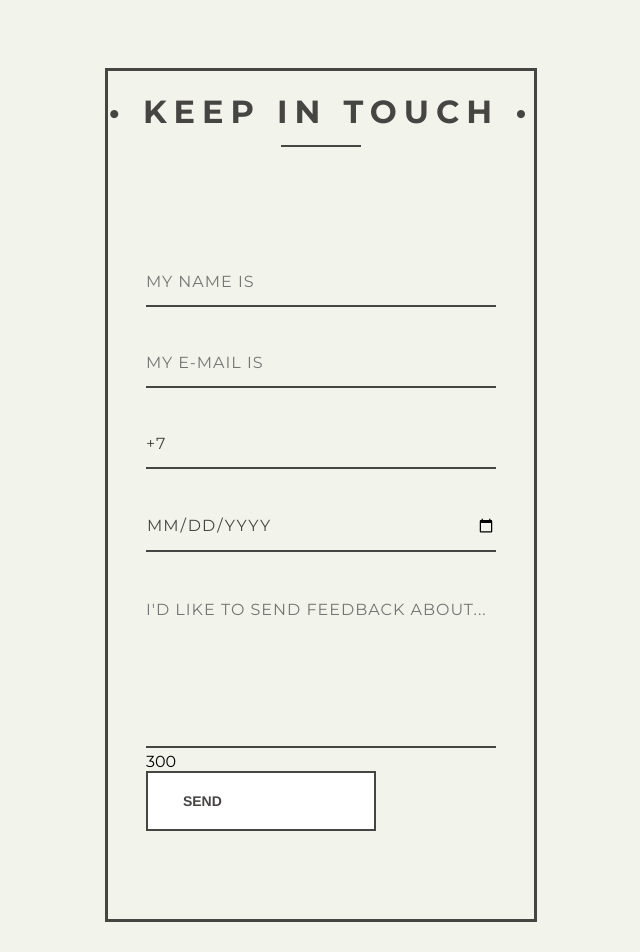
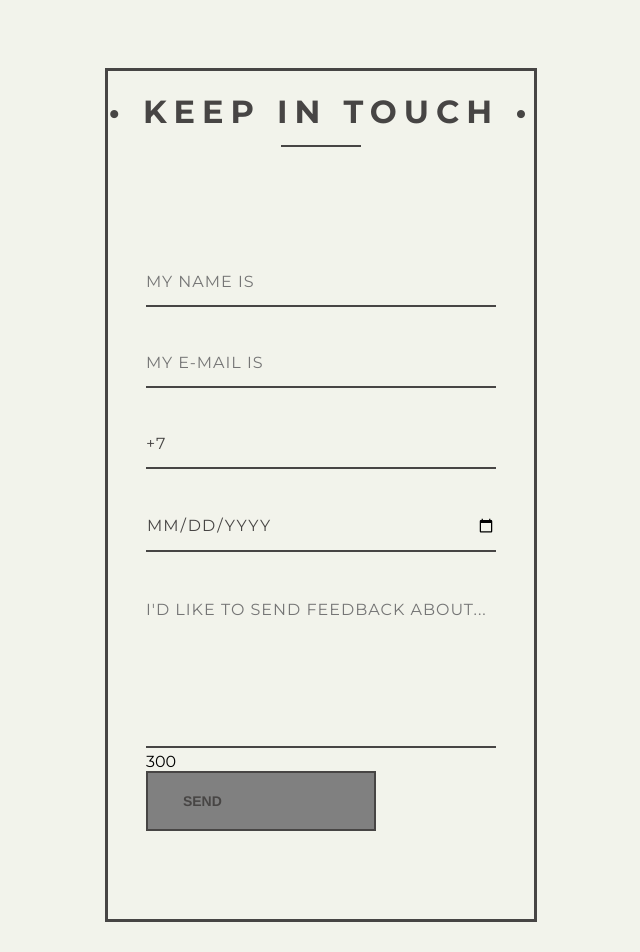
Before and after one commit to AlexGurski/form-typescript, a React (Create React App) app: page / in a window 1280 px wide. Shown: the top 952 px of the page, without its empty margins (319-959 px from the left). Built offline with nearby package versions, Linux system fonts and the light colour scheme.

Commit message:
goodserver

```diff
--- a/package.json
+++ b/package.json
@@ -24,7 +24,7 @@
     "test": "react-scripts test",
     "eject": "react-scripts eject"
   },
-  "proxy": "http://localhost:3001",
+
   "eslintConfig": {
     "extends": [
       "react-app",
--- a/src/App.tsx
+++ b/src/App.tsx
@@ -1,81 +1,13 @@
 import React, { useEffect, useState, useRef } from 'react';
-import { Name } from './containers/name';
-import { Email } from './containers/email';
-import { Phone } from './containers/phone';
-import { Message } from './containers/message';
-import { Date } from './containers/date';
-
+import { Form } from './modules/form';
 
 function App() {
-  const ref = useRef<HTMLInputElement>(null)
-
-  const [solve, setSolve] = useState<object>({
-    name:{
-      valid:false,
-      text:""
-    },
-    email:{
-      valid:false,
-      text:""
-    },
-    phone:{
-      valid:false,
-      text:""
-    },
-    date:{
-      valid:false,
-      text:""
-    },
-    message:{
-      valid:false,
-      text:""
-    }
-  })
-
-  useEffect(()=>{
-    let rez = 0;
-    Object.values(solve).forEach(e=>e.valid?rez=rez+1:null)
-    if (rez===5){
-      //ref.current!.classList.add("enable");
-      //ref.current!.classList.remove("disable");
-    } else{
-      //ref.current!.classList.add("disable");
-     // ref.current!.classList.remove("enable");
-    }
-  },[solve])
-
-  async function send() {
-    console.log('sdfsdf')
-    const response = await fetch('/', {
-      method: 'POST',
-      headers: {
-          'Content-Type': 'application/json'
-      },
-      body: JSON.stringify(solve)
-  });
-    const responseText = await response.text();
-    console.log(responseText);
-}
-
-  return (
+    return (
     <div className="App">
       <div className="container">
         <h1>&bull; Keep in Touch &bull;</h1>
         <div className="underline"></div>
-        <form action="/" method="post"   id="contact_form" noValidate >
-          <Name setNameInSolve={(name:object)=>{setSolve({...solve, name})}}/>
-          <Email setEmailInSolve={(email:object)=>{setSolve({...solve, email})}}/>
-          <Phone setPhoneInSolve={(phone:object)=>{setSolve({...solve, phone})}}/>
-          <Date setDateInSolve={(date:object)=>{setSolve({...solve, date})}}/>
-          <Message setMessageInSolve={(message:object)=>{setSolve({...solve, message})}}/>
-          <div className="submit">
-            <input
-            ref={ref}
-            className='form_button'
-            onClick={send}
-            value="Send" />
-          </div>
-        </form>
+        <Form/>
       </div>
     </div>
   );
--- /dev/null
+++ b/src/modules/form.tsx
@@ -0,0 +1,93 @@
+import React, { useEffect, useState, useRef } from 'react';
+import { Name } from '../containers/name';
+import { Email } from '../containers/email';
+import { Phone } from '../containers/phone';
+import { Message } from '../containers/message';
+import { Date } from '../containers/date';
+
+export const Form = () => {
+
+  const ref = useRef<HTMLInputElement>(null)
+  const [solve, setSolve] = useState<object>({
+    name:{
+      valid:false,
+      text:""
+    },
+    email:{
+      valid:false,
+      text:""
+    },
+    phone:{
+      valid:false,
+      text:""
+    },
+    date:{
+      valid:false,
+      text:""
+    },
+    message:{
+      valid:false,
+      text:""
+    }
+  })
+
+  useEffect(()=>{
+    if (lastValidation(solve)){
+          ref.current!.classList.add("enable");
+          ref.current!.classList.remove("disable");
+    } else{
+          ref.current!.classList.add("disable");
+          ref.current!.classList.remove("enable");
+    }
+    },[solve])
+
+  const lastValidation = (obj:object) =>{
+    let rez = 0;
+    Object.values(obj).forEach(e=>e.valid?rez=rez+1:null)
+    return rez===5?true:false
+  }
+
+  const JSONtoSend = (obj:object) =>{
+    return lastValidation(obj)?JSON.stringify({...obj,status:true}):JSON.stringify({status:false})
+    }
+
+  async function send() {
+    const response = await fetch('/', {
+      method: 'POST',
+      headers: {
+          'Content-Type': 'application/json'
+      },
+      body: JSONtoSend(solve)
+  });
+    const responseText = await response.text();
+    const responseOBJ = JSON.parse(responseText)
+
+   if (response.status===200){
+    if (responseOBJ.status){
+        console.log(`it's OK, your JSON is ${responseOBJ.text}`);
+    } else{
+        console.log(`${responseOBJ.status} status,  ${responseOBJ.text}`)
+    }
+}
+    else{
+        console.log(`${responseOBJ.status}status, ${responseText}`)
+    }
+
+}
+  return (
+        <form action="/" method="post"   id="contact_form" noValidate >
+          <Name setNameInSolve={(name:object)=>{setSolve({...solve, name})}}/>
+          <Email setEmailInSolve={(email:object)=>{setSolve({...solve, email})}}/>
+          <Phone setPhoneInSolve={(phone:object)=>{setSolve({...solve, phone})}}/>
+          <Date setDateInSolve={(date:object)=>{setSolve({...solve, date})}}/>
+          <Message setMessageInSolve={(message:object)=>{setSolve({...solve, message})}}/>
+          <div className="submit">
+            <input
+            ref={ref}
+            className='form_button'
+            onClick={send}
+            defaultValue="Send" />
+          </div>
+        </form>
+)
+}
```
Also changed, not shown: server.js (+19 -8 lines).
